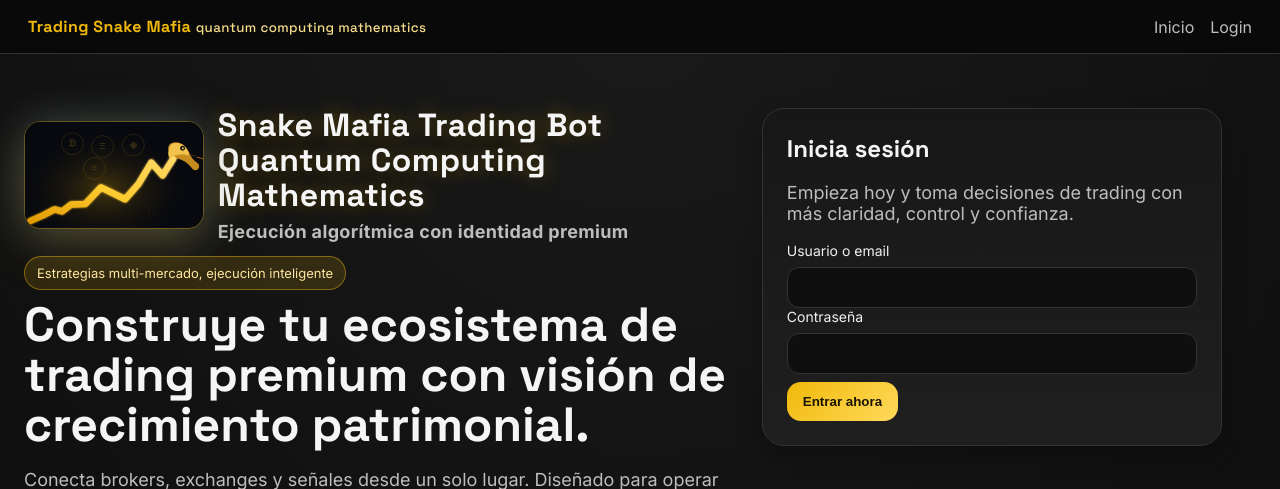
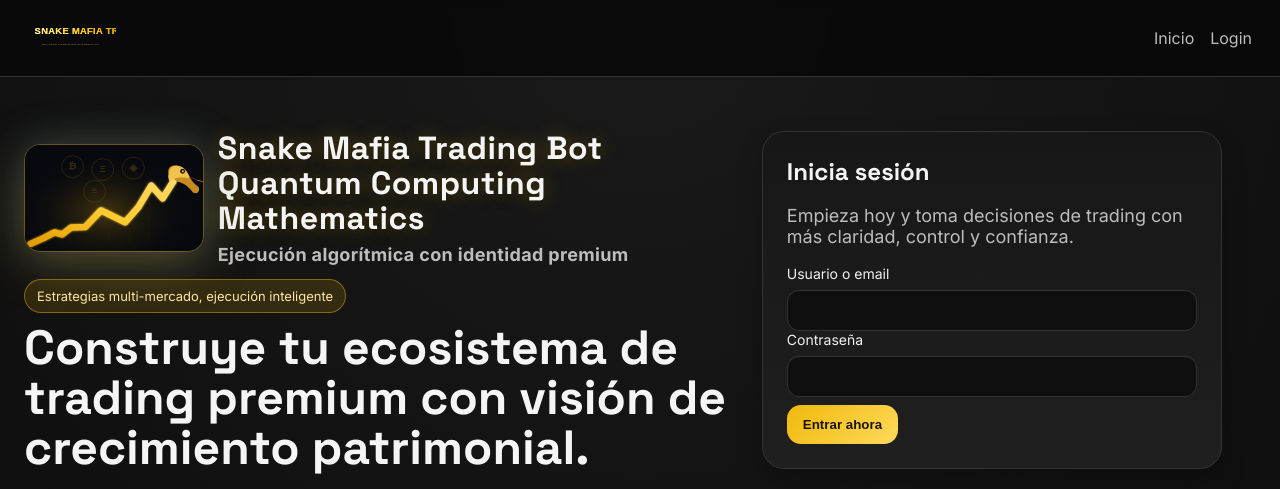
Before and after one commit to davidksinc1986/TradingSaas, a FastAPI app: page / in a window 1280 px wide. Shown: the top 489 px of the page. Run offline with FastAPI, Linux system fonts and the light colour scheme.

Commit message:
Replace header text branding with transparent Snake Mafia SVG

```diff
--- a/app/static/styles.css
+++ b/app/static/styles.css
@@ -17,7 +17,8 @@
 body{margin:0;font-family:Inter,Arial,sans-serif;background:radial-gradient(circle at top,#1a1a1a 0%,#0b0b0b 50%,#050505 100%);color:var(--text)}
 a{color:inherit;text-decoration:none}
 .topbar{display:flex;justify-content:space-between;align-items:center;padding:16px 28px;border-bottom:1px solid var(--line);position:sticky;top:0;background:rgba(8,8,8,.88);backdrop-filter:blur(10px);z-index:10}
-.brand{font-weight:800;font-family:'Space Grotesk',Inter,sans-serif;letter-spacing:.4px;color:var(--accent)}
+.brand{display:inline-flex;align-items:center;color:var(--accent)}
+.brand-logo{display:block;height:44px;width:auto;max-width:min(72vw,420px);object-fit:contain}
 .nav{display:flex;gap:16px;flex-wrap:wrap}
 .nav a{color:var(--muted)}
 .nav a:hover{color:var(--accent)}
--- a/app/templates/base.html
+++ b/app/templates/base.html
@@ -9,7 +9,9 @@
 </head>
 <body>
   <header class="topbar">
-    <div class="brand"><strong class="brand-name">{{ tr('app.name') }}</strong> <small class="brand-cutline">{{ tr('app.tagline') }}</small></div>
+    <a class="brand" href="/" aria-label="{{ tr('app.name') }}">
+      <img class="brand-logo" src="/static/snake_mafia_trading_transparent_v2.svg" alt="{{ tr('app.name') }}" loading="eager" />
+    </a>
     <nav class="nav">
       <a href="/">Inicio</a>
       {% if user %}<a href="/dashboard">Dashboard</a>{% endif %}
```
